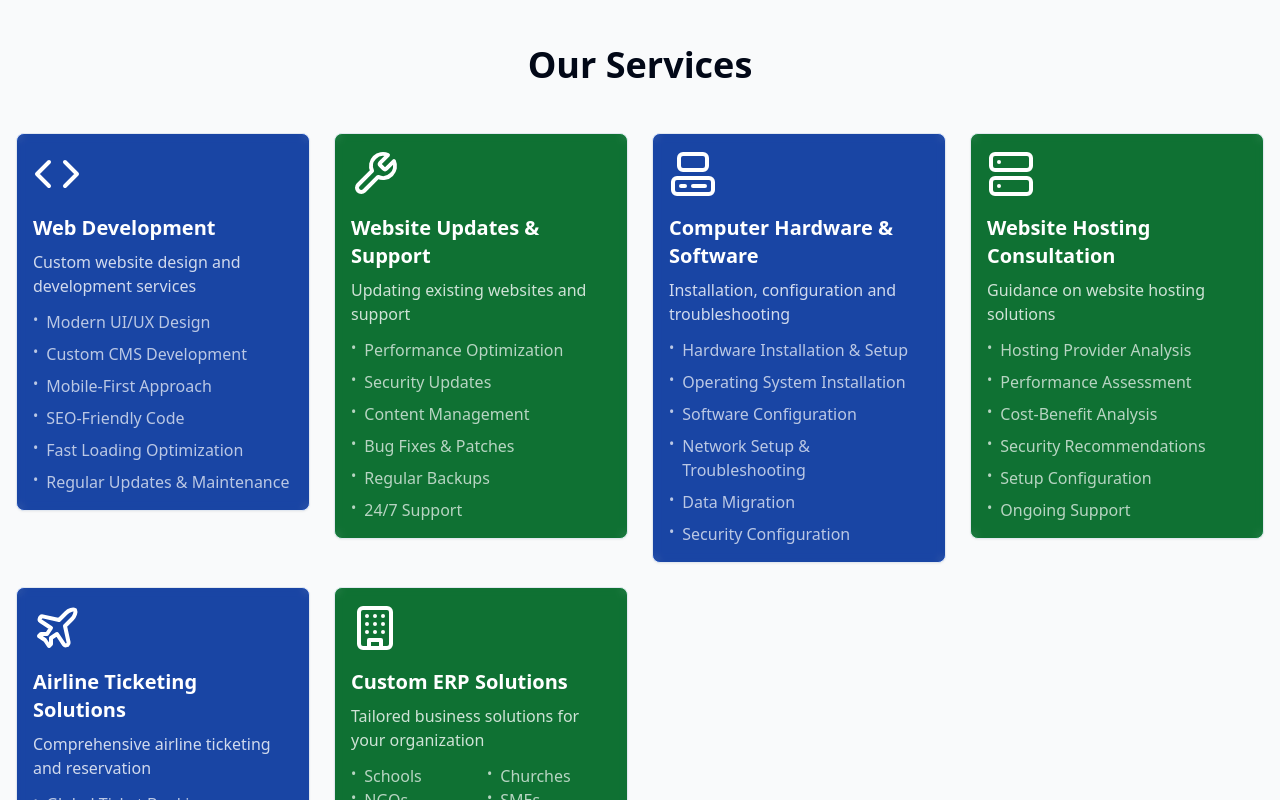
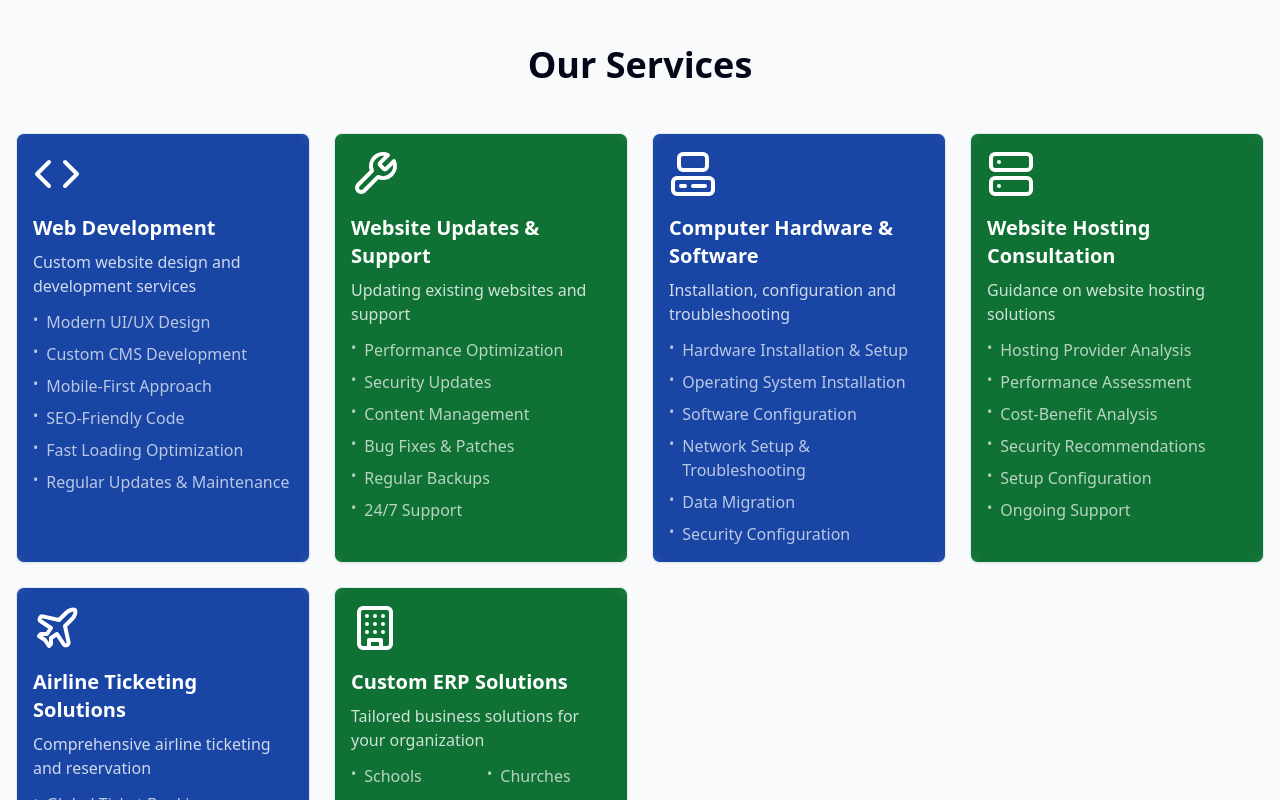
Before and after one commit to Nextgen-Support/nextgen-web, a React (Vite) app in the folder client/: page / in a window 1280 px wide. Shown: the part 760-1560 px from the top of the page. Built offline with nearby package versions, Linux system fonts and the light colour scheme.

Commit message:
modified services cards

```diff
--- a/client/src/components/footer.tsx
+++ b/client/src/components/footer.tsx
@@ -125,7 +125,7 @@ export default function Footer() {
 
         {/* Footer Bottom */}
         <div className="border-t border-slate-800 mt-12 pt-8 text-center text-slate-400">
-          <p>&copy; 2025 NextDev Solutions. All rights reserved. Technological solutions for growing businesses.</p>
+          <p>&copy; 2025 NextDev Solutions. All rights reserved. Technological solutions for organizations.</p>
         </div>
       </div>
     </footer>
--- a/client/src/components/services-section.tsx
+++ b/client/src/components/services-section.tsx
@@ -22,8 +22,6 @@ const services = [
       "Regular Updates & Maintenance",
     ],
     bgColor: "bg-blue-600",
-    bgImage: "bg-[url('/asset/cards/card1.jpg')]",
-    colSpan: "lg:col-span-1", // Controls width: spans 2 columns on large screens
   },
   {
     icon: Wrench,
@@ -38,7 +36,6 @@ const services = [
       "24/7 Support",
     ],
     bgColor: "bg-green-600",
-    bgImage: "bg-[url('/asset/cards/card2.PNG')]",
   },
   {
     icon: Computer,
@@ -53,7 +50,6 @@ const services = [
       "Security Configuration",
     ],
     bgColor: "bg-blue-600",
-    bgImage: "bg-[url('/asset/cards/card1.jpg')]",
   },
   {
     icon: Server,
@@ -68,7 +64,6 @@ const services = [
       "Ongoing Support",
     ],
     bgColor: "bg-green-600",
-    bgImage: "bg-[url('/asset/cards/card2.PNG')]",
   },
   {
     icon: Plane,
@@ -82,28 +77,17 @@ const services = [
       "Last-Minute Bookings",
     ],
     bgColor: "bg-blue-600",
-    bgImage: "bg-[url('/asset/cards/card1.jpg')]",
   },
   {
     icon: Building,
     title: "Custom ERP Solutions",
     description: "Tailored business solutions for your organization",
     features: [
-      "Schools",
-      "Churches",
-      "NGOs",
-      "SMEs",
-      "Hospitals",
-      "Clinics",
-      "Hotels",
-      "Restaurants",
-      "Retail Stores",
-      "Manufacturing",
-      "Transport",
-      "Logistics",
+      "Schools", "Churches", "NGOs", "SMEs",
+      "Hospitals", "Clinics", "Hotels", "Restaurants",
+      "Retail Stores", "Manufacturing", "Transport", "Logistics",
     ],
     bgColor: "bg-green-600",
-    colSpan: "lg:col-span-1", // Controls width: spans 2 columns on large screens
     twoColumnFeatures: true,
   },
 ];
@@ -112,43 +96,34 @@ export function ServicesSection() {
   return (
     <section id="services" className="py-20">
       <div className="container mx-auto px-4">
-        {/* Section Title - controls main header text size */}
         <h2 className="text-4xl font-bold text-center mb-12">Our Services</h2>
 
-        {/* Grid container for cards */}
-        <div className="grid grid-cols-2 gap-4 md:grid-cols-4 md:gap-6">
+        {/* Grid with consistent card heights */}
+        <div className="grid grid-cols-2 gap-4 md:grid-cols-4 md:gap-6 items-stretch">
           {services.map((service, index) => (
-            <div key={index}>
-              <Card
-                className={`relative overflow-hidden rounded-lg ${service.bgColor}`}
-              >
-                {/* Overlay */}
+            <div key={index} className="h-full">
+              <Card className={`relative h-full flex flex-col justify-between overflow-hidden rounded-lg ${service.bgColor}`}>
+                {/* Overlay for better text contrast */}
                 <div className="absolute inset-0 bg-black/30 backdrop-blur-sm" />
-                <div className="relative p-4">
+                <div className="relative p-4 flex flex-col h-full">
                   {/* Icon */}
                   <service.icon className="w-12 h-12 text-white mb-4" />
 
-                  {/* Card Title - controls title text size */}
-                  <h3 className="text-xl font-semibold text-white mb-2">
-                    {service.title}
-                  </h3>
-
-                  {/* Card Description - no explicit text size, defaults to base */}
+                  {/* Title & Description */}
+                  <h3 className="text-xl font-semibold text-white mb-2">{service.title}</h3>
                   <p className="text-white/80 mb-3">{service.description}</p>
 
-                  {/* Features List */}
+                  {/* Feature list */}
                   <ul
                     className={`${
-                      service.twoColumnFeatures ? "grid grid-cols-2 gap-x-3" : "space-y-2"
-                    } text-white/70`}
+                      service.twoColumnFeatures
+                        ? "grid grid-cols-2 gap-x-3"
+                        : "space-y-2"
+                    } text-white/70 flex-grow`}
                   >
                     {service.features.map((feature, idx) => (
                       <li key={idx} className="flex items-start">
-                        {/* Bullet point - small text size */}
                         <span className="text-sm mr-2">•</span>
-
-                        {/* Feature text - responsive text size */}
-                        {/* text-xs on smallest screens, text-sm on small, text-base on medium+ */}
                         <span className="text-xs sm:text-sm md:text-base">{feature}</span>
                       </li>
                     ))}
@@ -160,5 +135,5 @@ export function ServicesSection() {
         </div>
       </div>
     </section>
-  )
+  );
 }
```
